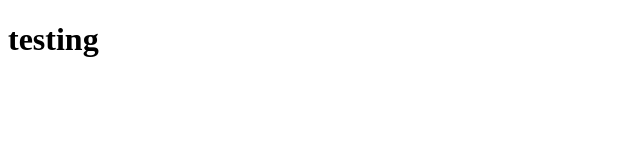
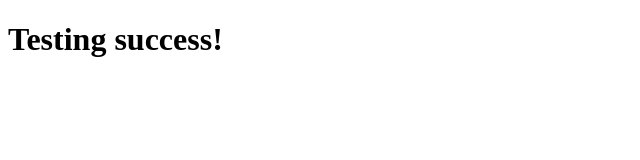
Before and after one commit to jobs711/jobs711.github.io, a plain HTML site: page index.html in a window 1280 px wide. Shown: the whole page, without its empty margins (0-640 px from the left). Drawn offline with Linux system fonts and the light colour scheme.

Commit message:
Update index.html

```diff
--- a/index.html
+++ b/index.html
@@ -1,5 +1,5 @@
 <!DOCTYPE html>
   <html>
     <title>test</title>
-    <body><h1>testing</h1></body>
+    <body><h1>Testing success!</h1></body>
   </html>
```
